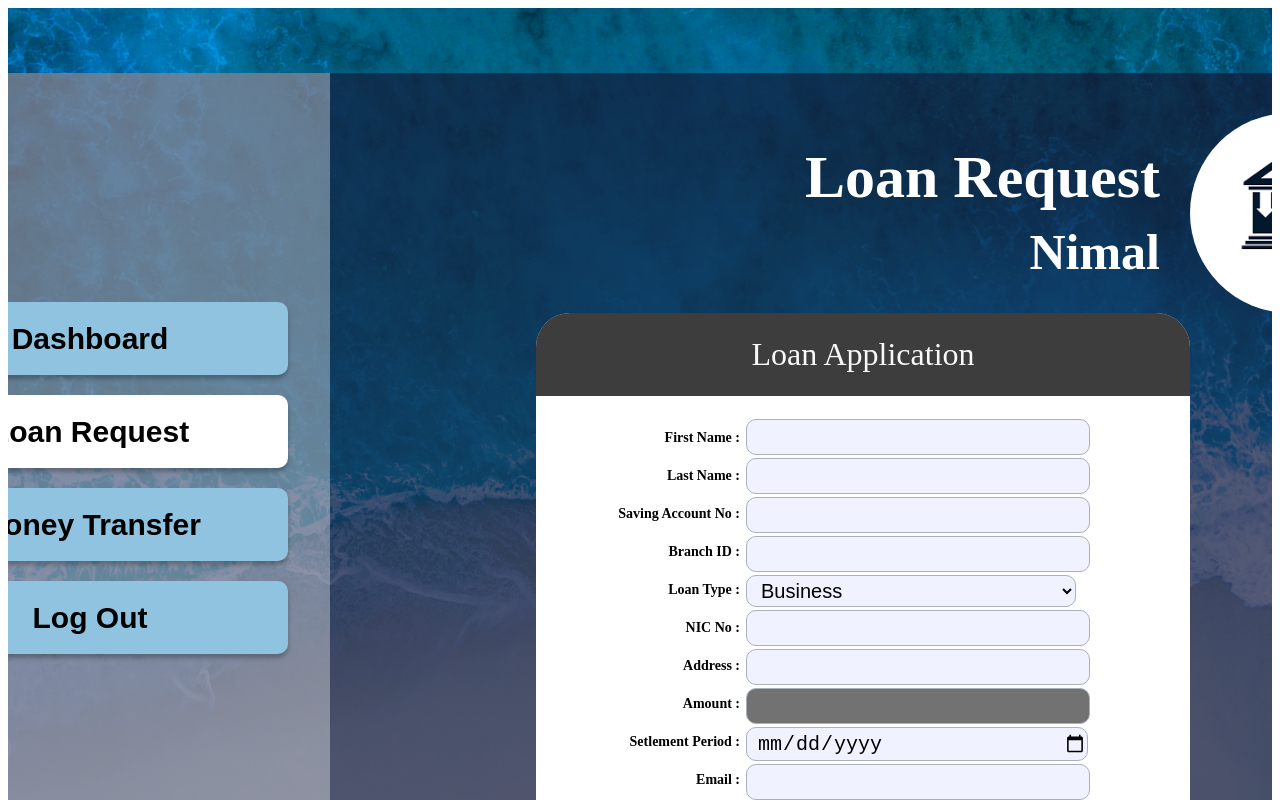
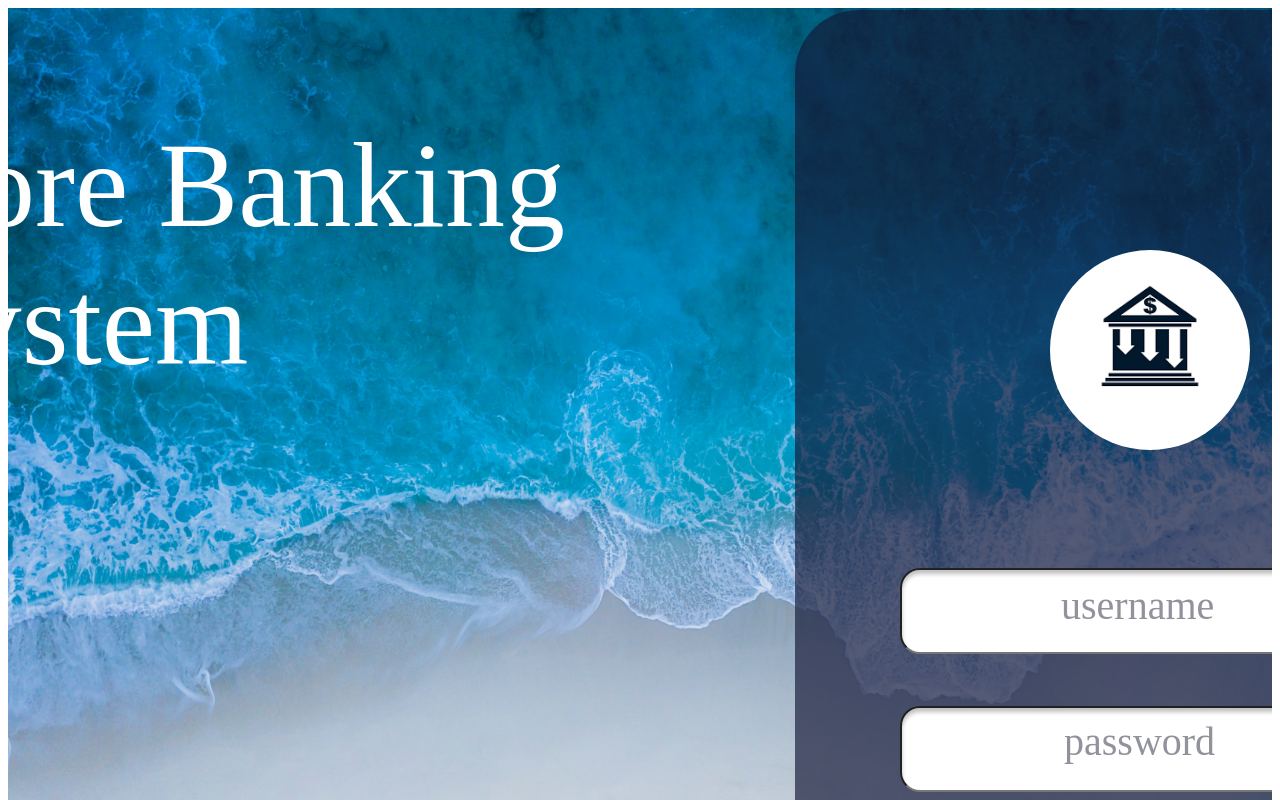
Before and after one commit to senaMora/banking_UI, a React (Create React App) app: page / in a window 1280 px wide. Shown: the top 800 px of the page. Built offline with nearby package versions, Linux system fonts and the light colour scheme.

Commit message:
set requests

```diff
--- a/src/BankingSystem.js
+++ b/src/BankingSystem.js
@@ -66,14 +66,14 @@ let transactionReportData = [
 function BankingSystem() {
   // control state of =====VIEW=====
 
-  const [view, setView] = useState(
-    <CustomerLoanRequest
-      details={details}
-      tabs={customerTabs}
-      updateTab={employeeTabClickHandler}
-      onSumbitLoanData={loanSubmitHandler}
-    />
-  );
+  // const [view, setView] = useState(
+  //   <CustomerLoanRequest
+  //     details={details}
+  //     tabs={customerTabs}
+  //     updateTab={employeeTabClickHandler}
+  //     onSumbitLoanData={loanSubmitHandler}
+  //   />
+  // );
 
   // const [view, setView] = useState(
   //   <CustomerDashboard
@@ -91,9 +91,9 @@ function BankingSystem() {
   //   />
   // );
 
-  // const [view, setView] = useState(
-  //   <LoginPage onSubmitCredentials={submitCredentialsHandler} />
-  // );
+  const [view, setView] = useState(
+    <LoginPage onSubmitCredentials={submitCredentialsHandler} />
+  );
 
   // Handle the Initial Login
   function submitCredentialsHandler(credentials) {
@@ -296,6 +296,7 @@ function BankingSystem() {
   // handle individual account sumbits
   function individualDataSumbitHandler(individualDetails) {
     console.log(individualDetails);
+
     setView(
       <EmployeeSuccess
         title=""
--- a/src/components/employee/EmployeeCreateAccount.js
+++ b/src/components/employee/EmployeeCreateAccount.js
@@ -1,4 +1,4 @@
-import React, { useState } from "react";
+import React, { useEffect, useState } from "react";
 import Styles from "./parts/BlackButton.module.css";
 
 import Board from "./parts/Board";
@@ -58,6 +58,34 @@ let organizationLines = [
 ];
 
 function EmployeeCreateAccount(props) {
+  function individualSubmitHandler(enteredDetails) {
+    const dummyData = {
+      customerId: 1,
+      branchId: 1,
+      balance: 5000.0,
+      accType: "checking",
+    };
+
+    fetch("http://localhost:8002/account/create", {
+      method: "POST",
+      headers: {
+        "Content-Type": "application/json",
+      },
+      body: JSON.stringify(dummyData),
+    })
+      .then((response) => response.json())
+      .then((data) => {
+        console.log(data);
+        // handle the response data here
+      })
+      .catch((error) => {
+        console.log(error);
+        // handle the error here
+      });
+    console.log("<end of fetch>");
+    props.onSumbitIndividualData(enteredDetails);
+  }
+
   let optionWindow = (
     <Window title="Create Account" height="600px">
       <div>
@@ -81,9 +109,7 @@ function EmployeeCreateAccount(props) {
         button="Request"
         type="long"
         height="60px"
-        onSumbit={(enteredDetails) =>
-          props.onSumbitIndividualData(enteredDetails)
-        }
+        onSumbit={individualSubmitHandler}
       />
     </Window>
   );
```
